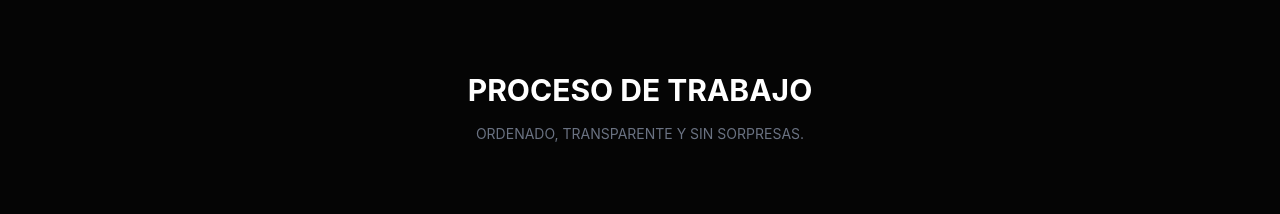
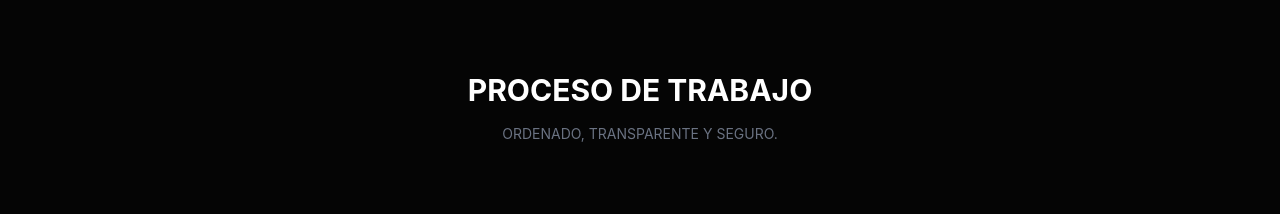
Before and after one commit to LautaroLeall/BG-Habilitaciones, a React (Vite) app: page / in a window 1280 px wide. Shown: the part 1920-2134 px from the top of the page. Built offline with nearby package versions, Linux system fonts and the light colour scheme.

Commit message:
change subtitle section process

```diff
--- a/src/components/sections/Process.jsx
+++ b/src/components/sections/Process.jsx
@@ -48,7 +48,7 @@ const Process = () => {
                     className="mb-20 text-center"
                 >
                     <h2 className="text-3xl font-bold text-white mb-4 uppercase">Proceso de Trabajo</h2>
-                    <p className="text-gray-500 max-w-2sxl mx-auto text-sm uppercase">Ordenado, transparente y sin sorpresas.</p>
+                    <p className="text-gray-500 max-w-2sxl mx-auto text-sm uppercase">Ordenado, Transparente y Seguro.</p>
                 </motion.div>
 
                 {/* Grilla de Pasos */}
```
